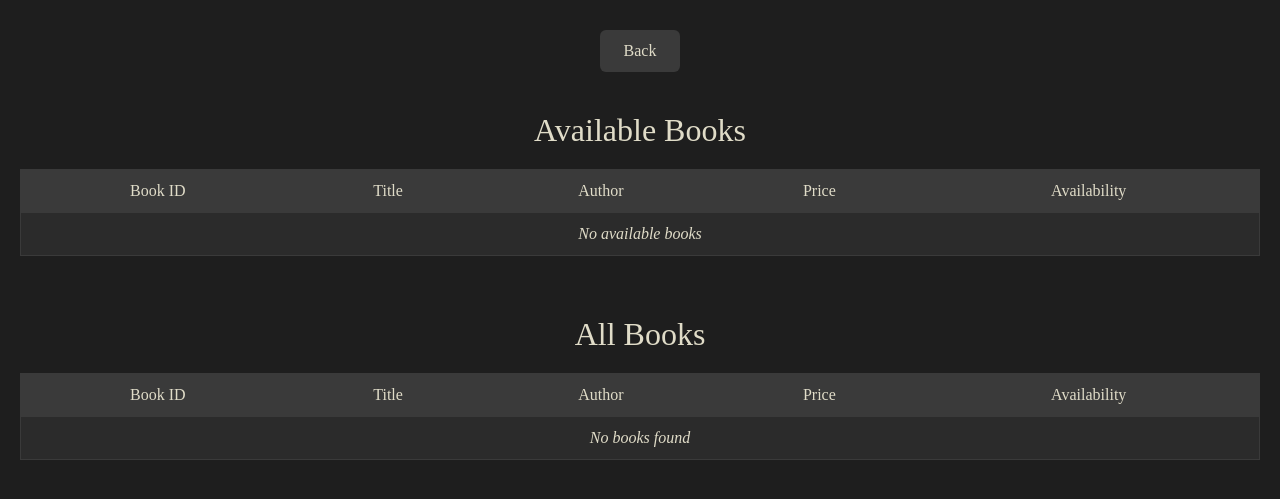
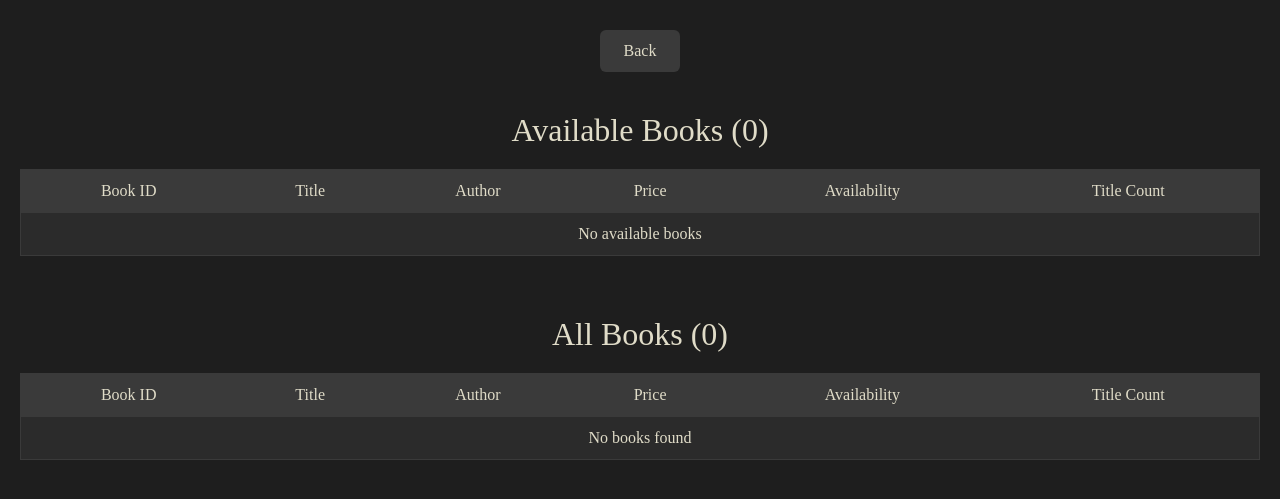
Before and after one commit to HARDIK-JINDAL/library-management-web-app, a PHP site: page /showBook.php in a window 1280 px wide. Shown: the top 499 px of the page. Run offline with PHP 8.4, Linux system fonts and the light colour scheme; data that the repository does not hold is empty.

Commit message:
added count feature to showBooks

```diff
--- a/dashboard/showBook.php
+++ b/dashboard/showBook.php
@@ -1,13 +1,22 @@
 <?php
-include("../database/db.php"); // Make sure to include your database connection
+include("../database/db.php"); // Include your database connection
 
-// Query to get all available books
-$sql_available_books = "SELECT book_id, title, author_name, retail_price, availability FROM Book WHERE availability = 'available'";
+// Query to get available books and calculate title count
+$sql_available_books = "SELECT book_id, title, author_name, retail_price, availability,
+                                (SELECT COUNT(*) FROM Book b WHERE b.title = Book.title) AS title_count
+                        FROM Book
+                        WHERE availability = 'available'";
+
 $result_available_books = mysqli_query($conn, $sql_available_books);
+$available_count = mysqli_num_rows($result_available_books); // Count of available books
 
-// Query to get all books (available and borrowed)
-$sql_all_books = "SELECT book_id, title, author_name, retail_price, availability FROM Book";
+// Query to get all books and calculate title count
+$sql_all_books = "SELECT book_id, title, author_name, retail_price, availability,
+                        (SELECT COUNT(*) FROM Book b WHERE b.title = Book.title) AS title_count
+                  FROM Book";
+
 $result_all_books = mysqli_query($conn, $sql_all_books);
+$all_count = mysqli_num_rows($result_all_books); // Count of all books
 ?>
 
 <!DOCTYPE html>
@@ -18,14 +27,14 @@
     <title>Books List</title>
     <link rel="stylesheet" href="../dashboard/css/showBook.css">
     <link rel="icon" href="resources/book.png" type="image/png">
-
 </head>
 <body>
 
     <!-- Back Button -->
     <button onclick="window.location.href='dashboard.php';">Back</button>
 
-    <h2>Available Books</h2>
+    <!-- Available Books Table -->
+    <h2>Available Books (<?php echo $available_count; ?>)</h2>
     <table border="1">
         <thead>
             <tr>
@@ -34,12 +43,12 @@
                 <th>Author</th>
                 <th>Price</th>
                 <th>Availability</th>
+                <th>Title Count</th> <!-- New column for title count -->
             </tr>
         </thead>
         <tbody>
             <?php
-            // Display available books
-            if (mysqli_num_rows($result_available_books) > 0) {
+            if ($available_count > 0) {
                 while ($row = mysqli_fetch_assoc($result_available_books)) {
                     echo "<tr>
                             <td>{$row['book_id']}</td>
@@ -47,16 +56,18 @@
                             <td>{$row['author_name']}</td>
                             <td>{$row['retail_price']}</td>
                             <td>{$row['availability']}</td>
+                            <td>{$row['title_count']}</td> <!-- Show title count -->
                           </tr>";
                 }
             } else {
-                echo "<tr><td colspan='5'>No available books</td></tr>";
+                echo "<tr><td colspan='6'>No available books</td></tr>";
             }
             ?>
         </tbody>
     </table>
 
-    <h2>All Books</h2>
+    <!-- All Books Table -->
+    <h2>All Books (<?php echo $all_count; ?>)</h2>
     <table border="1">
         <thead>
             <tr>
@@ -65,12 +76,12 @@
                 <th>Author</th>
                 <th>Price</th>
                 <th>Availability</th>
+                <th>Title Count</th> <!-- New column for title count -->
             </tr>
         </thead>
         <tbody>
             <?php
-            // Display all books
-            if (mysqli_num_rows($result_all_books) > 0) {
+            if ($all_count > 0) {
                 while ($row = mysqli_fetch_assoc($result_all_books)) {
                     echo "<tr>
                             <td>{$row['book_id']}</td>
@@ -78,10 +89,11 @@
                             <td>{$row['author_name']}</td>
                             <td>{$row['retail_price']}</td>
                             <td>{$row['availability']}</td>
+                            <td>{$row['title_count']}</td> <!-- Show title count -->
                           </tr>";
                 }
             } else {
-                echo "<tr><td colspan='5'>No books found</td></tr>";
+                echo "<tr><td colspan='6'>No books found</td></tr>";
             }
             ?>
         </tbody>
```
